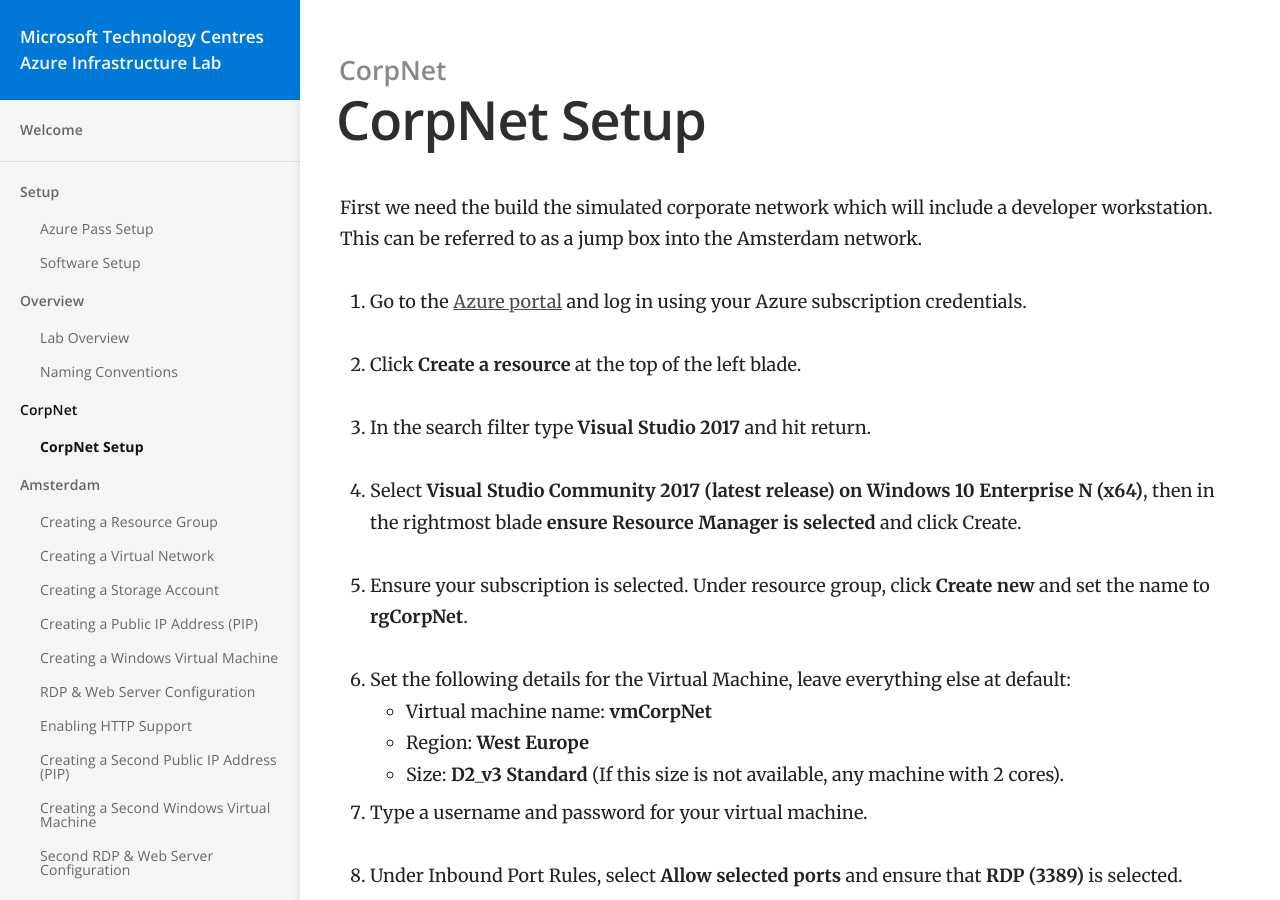
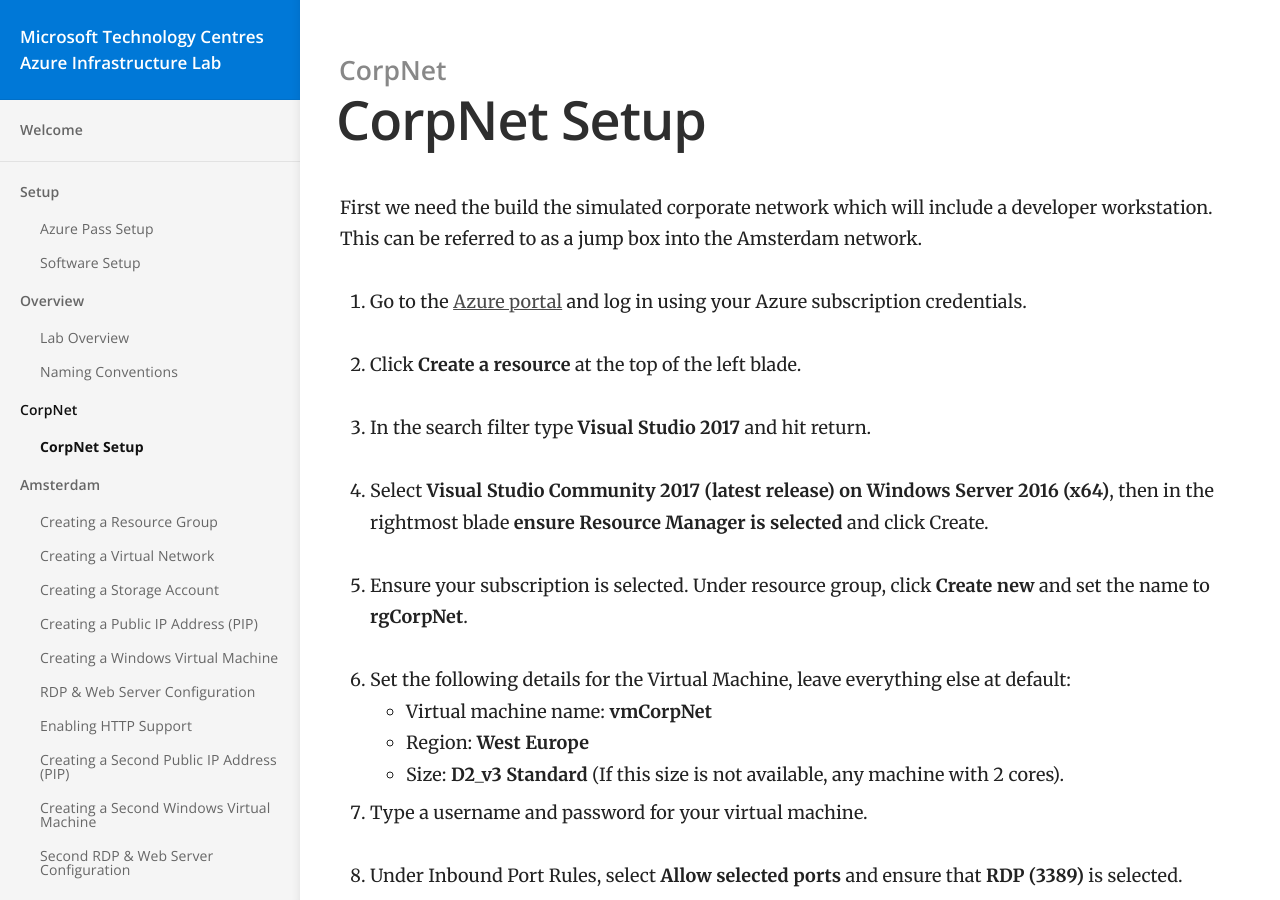
Before and after one commit to BenMcGarry/AzureIaaSLab, a Jekyll site: the page built from _docs/03corpnet/corpnet.md, in a window 1280 px wide and 900 px high. Built offline with Jekyll 4.4.1, drawn with Linux system fonts in a browser that asks for light colours.

Commit message:
Updates to WinSer, Win10 no longer works on Pass.

```diff
--- a/_docs/03corpnet/corpnet.md
+++ b/_docs/03corpnet/corpnet.md
@@ -12,7 +12,7 @@ First we need the build the simulated corporate network which will include a dev
 
 1. In the search filter type **Visual Studio 2017** and hit return.
 
-1. Select **Visual Studio Community 2017 (latest release) on Windows 10 Enterprise N (x64)**, then in the rightmost blade **ensure Resource Manager is selected** and click Create.
+1. Select **Visual Studio Community 2017 (latest release) on Windows Server 2016 (x64)**, then in the rightmost blade **ensure Resource Manager is selected** and click Create.
 
 1. Ensure your subscription is selected. Under resource group, click **Create new** and set the name to **rgCorpNet**.
 
```
